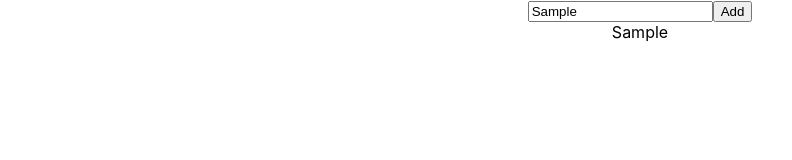
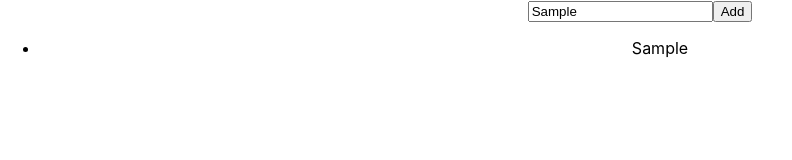
Before and after one commit to pkmaneri/projectmaster, a React (Create React App) app: page / in a window 1280 px wide. Both pictures are taken after typing "Sample" into the empty fields and a click on the button "Add". Shown: the top 160 px of the page, without its empty margins (0-792 px from the left). Built offline with nearby package versions, Linux system fonts and the light colour scheme; the HTML template or start-up script is replaced by a standard one.

Commit message:
ul and li added

```diff
--- a/src/components/TOdolist.js
+++ b/src/components/TOdolist.js
@@ -4,16 +4,16 @@ export default class TodoList extends Component {
 
     render() {
         return (
-            <div>
+            <ul>
                 {this.props.x.map((item,i)=>{
                     return(
-                        <div key={i}>{item}
-                        </div>
+                        <li key={i}>{item}
+                        </li>
                     )
                 })}
 
 
-            </div>
+            </ul>
         )
     }
 }
```
